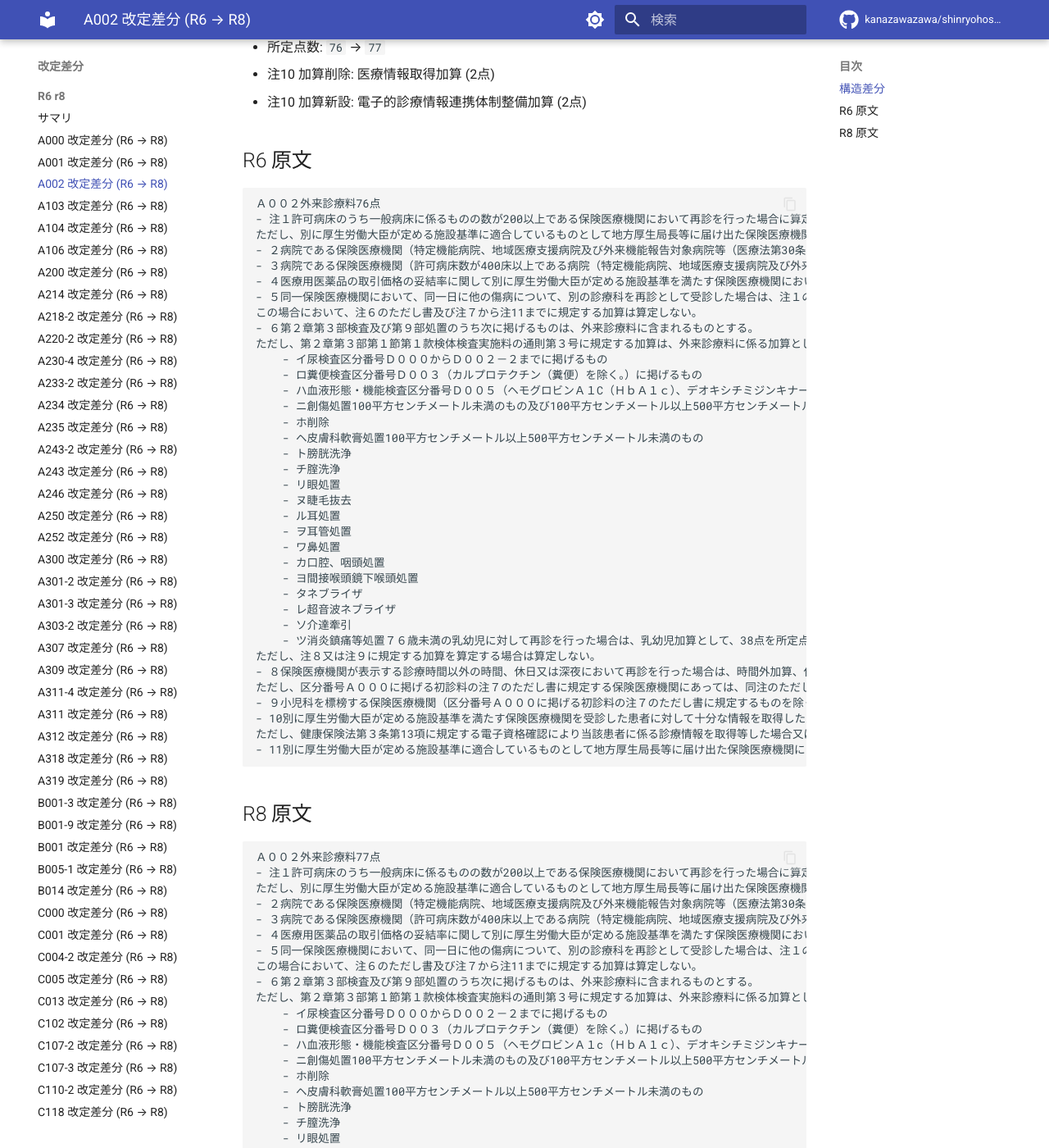
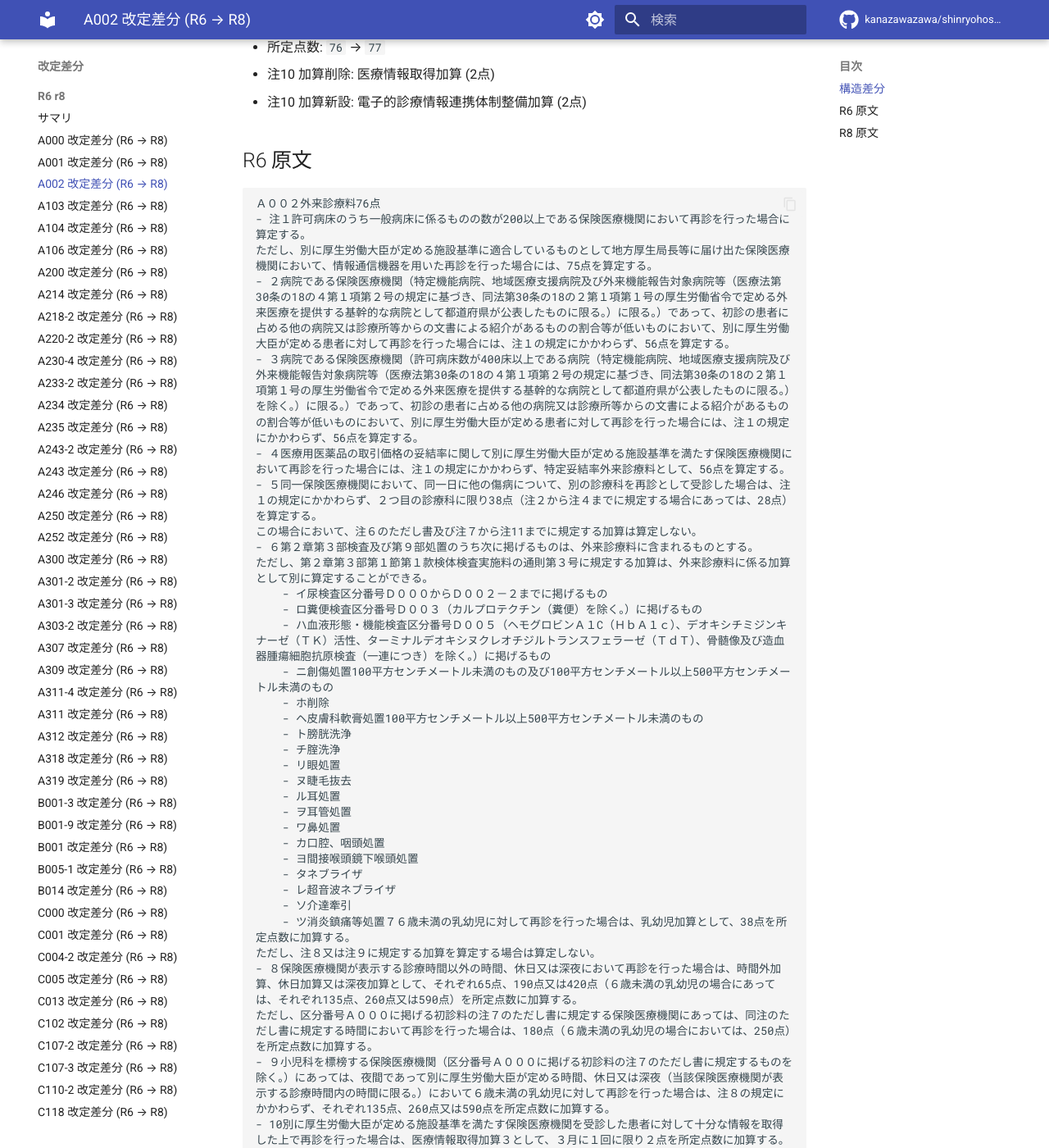
Before and after one commit to kanazawazawa/shinryohoshu-data, an MkDocs documentation site: the page built from docs/diff/r6-r8/A002.md, in a window 1280 px wide and 1400 px high, scrolled down 333 px. Shown: the whole window at 82% size. Built offline with MkDocs 1.6.1 and Material for MkDocs 9.7.7, drawn with Linux system fonts in a browser that asks for light colours; comment, search, counter and statistics services are not loaded.

Commit message:
style(docs): wrap long lines in code blocks instead of horizontal scroll

````diff
--- /dev/null
+++ b/docs/stylesheets/extra.css
@@ -0,0 +1,9 @@
+/* 原文ブロック (```...```) を横スクロールではなく見た目だけ折り返す。
+   コピー時の改行構造は元のまま保たれる (white-space: pre-wrap)。 */
+.md-typeset pre > code,
+.md-typeset .highlight pre,
+.md-typeset .highlight code {
+  white-space: pre-wrap;
+  word-break: break-word;
+  overflow-wrap: anywhere;
+}
--- a/mkdocs.yml
+++ b/mkdocs.yml
@@ -66,5 +66,8 @@ extra:
     - icon: fontawesome/brands/github
       link: https://github.com/kanazawazawa/shinryohoshu-data
 
+extra_css:
+  - stylesheets/extra.css
+
 # 巨大データのためビルド時に欠落リンクが出ても fail させない
 strict: false
````
